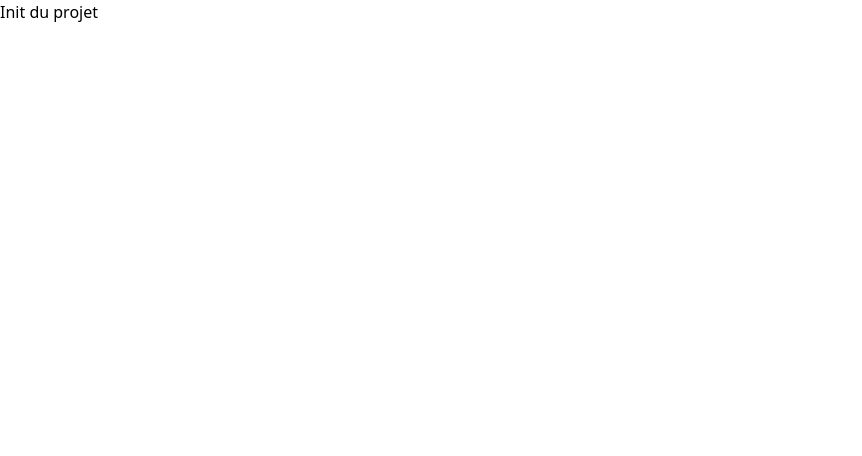
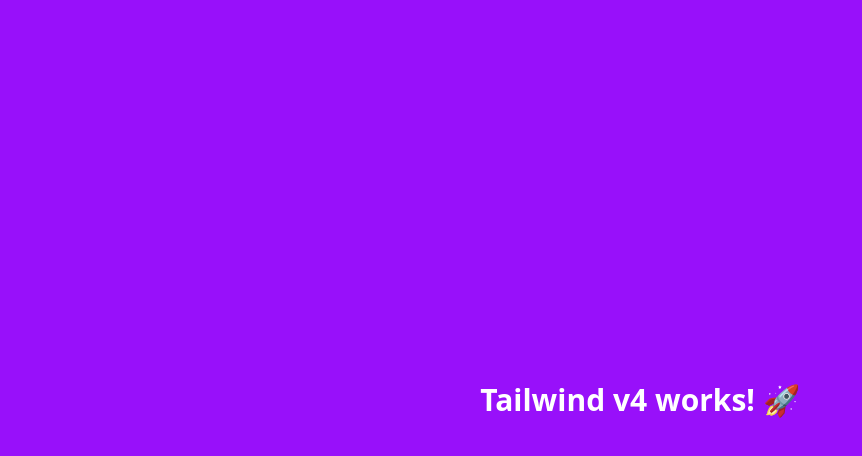
Before and after one commit to LaurentGourouvin/KR-NKAcademy, a Next.js app: page / in a window 1280 px wide. Shown: the top 456 px of the page, without its empty margins (0-862 px from the left). Built offline with nearby package versions, Linux system fonts and the light colour scheme.

Commit message:
feat: 1.2 : configuration of tailwindcss 4 done

```diff
--- a/app/page.tsx
+++ b/app/page.tsx
@@ -2,8 +2,8 @@
   return (
     <div>
       <main>
-        <div>
-          <h1>Init du projet</h1>
+        <div className="min-h-screen flex items-center justify-center bg-purple-600 text-white text-3xl font-bold">
+          Tailwind v4 works! 🚀
         </div>
       </main>
     </div>
```
